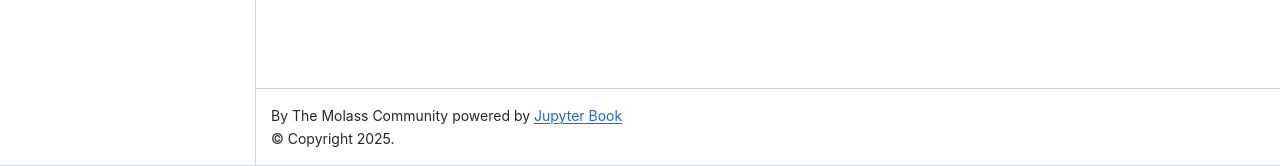
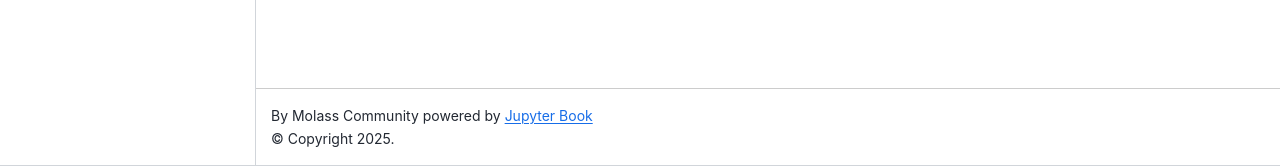
Before and after one commit to biosaxs-dev/molass-develop, a Jupyter Book: the page built from chapters/intro.md, in a window 1280 px wide. Shown: the part 734-900 px from the top of the page. Built offline with Jupyter Book 1.0.4 settings and Sphinx 7.4.7 and the Sphinx Book theme 1.1.4, drawn with Linux system fonts in a browser that asks for light colours.

Commit message:
omit "the"

```diff
--- a/_config.yml
+++ b/_config.yml
@@ -2,7 +2,7 @@
 # Learn more at https://jupyterbook.org/customize/config.html
 
 title: Molass Developpers Handbook
-author: The Molass Community powered by <a href="https://jupyterbook.org">Jupyter Book</a>
+author: Molass Community powered by <a href="https://jupyterbook.org">Jupyter Book</a>
 copyright: "2025"
 logo: images/molamola.png
 exclude_patterns: ["README.md"]
```
